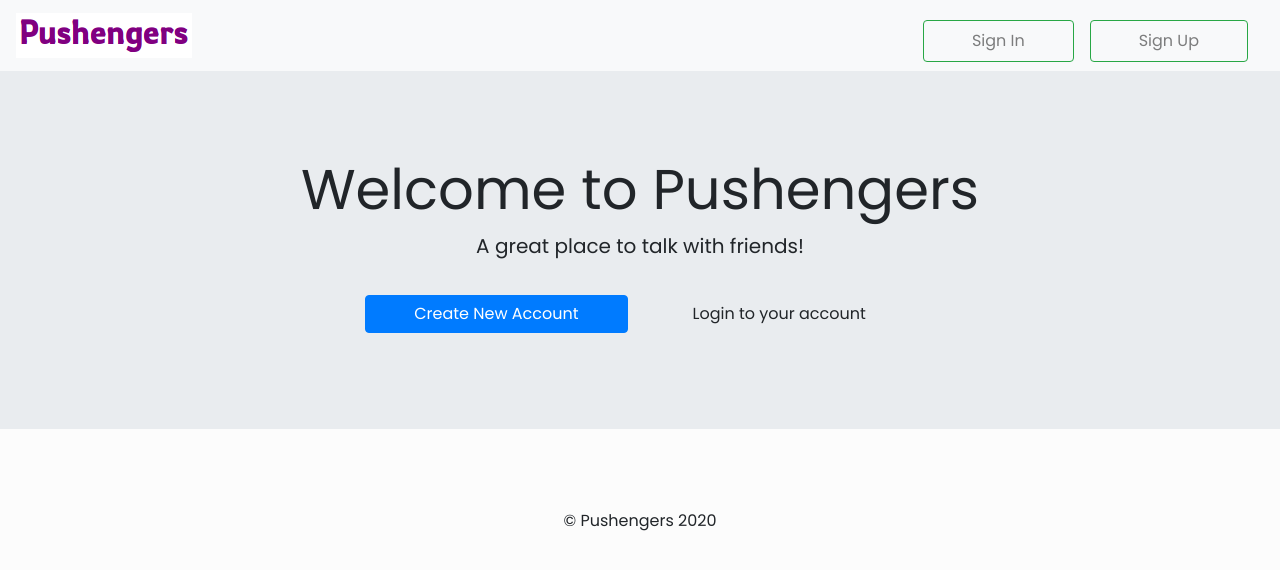
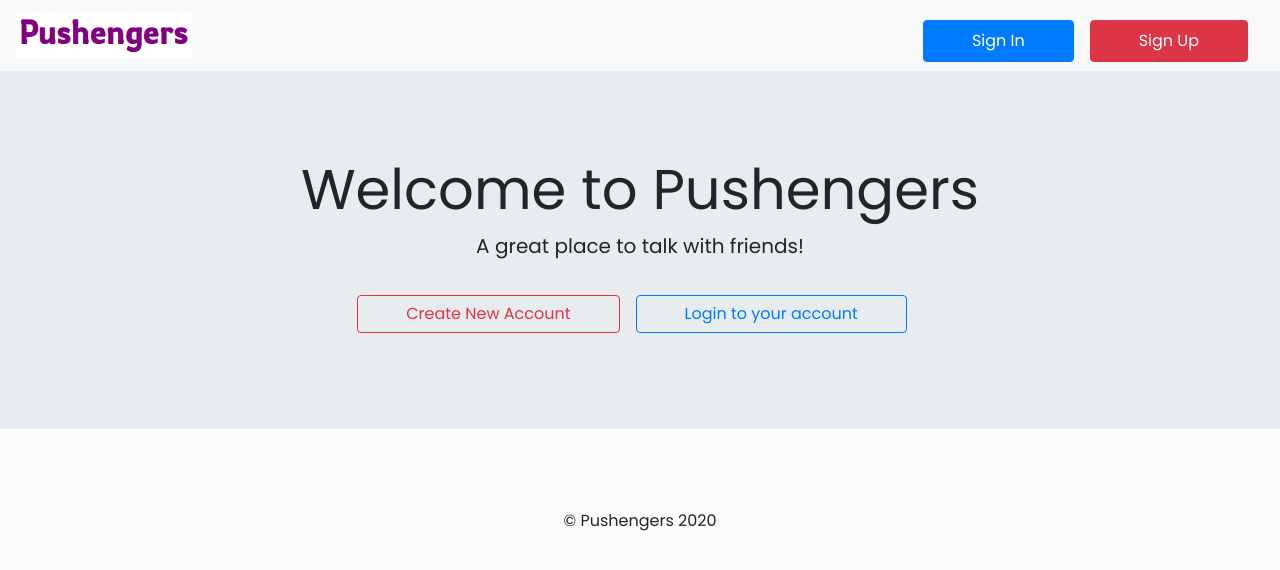
Before and after one commit to Leonardoleo/Pushengers-chat-app, a React (Create React App) app: page / in a window 1280 px wide. Shown: the top 570 px of the page. Built offline with nearby package versions, Linux system fonts and the light colour scheme; no server answers.

Commit message:
styling those buttons at home.js & header.js

```diff
--- a/src/components/Header.js
+++ b/src/components/Header.js
@@ -27,8 +27,8 @@
                 <button className="btn btn-primary mr-3" onClick={() => auth().signOut()}>Logout</button>
                 </div>
                 : <div className="navbar-nav">
-                  <Link className="btn btn-outline-success text-black px-5 mr-3 nav-item nav-link" to="/login">Sign In</Link>
-                  <Link className ="btn btn-outline-success text-black px-5 mr-3 nav-item nav-link" to="/signup">Sign Up</Link>
+                  <Link type="button" className="btn btn-primary text-white px-5 mr-3 nav-item nav-link" to="/login">Sign In</Link>
+                  <Link type="button" className ="btn btn-danger text-white px-5 mr-3 nav-item nav-link" to="/signup">Sign Up</Link>
                   </div>}
             </div>
             </nav>
--- a/src/pages/Home.js
+++ b/src/pages/Home.js
@@ -14,8 +14,8 @@
                         <h1 className="display-4">Welcome to Pushengers</h1>
                         <p className="lead">A great place to talk with friends!</p>
                         <div className="mt-4">
-                           <Link className="btn btn-primary px-5 mr-3" to="/signup">Create New Account</Link>
-                           <Link className="btn px-5" to="/login">Login to your account</Link>
+                           <Link type="button" className="btn btn-outline-danger px-5 mr-3" to="/signup">Create New Account</Link>
+                           <Link type="button" className="btn btn-outline-primary px-5 mr-3" to="/login">Login to your account</Link>
                         </div>
                       </div>
                    </div>
--- a/src/styles.css
+++ b/src/styles.css
@@ -32,7 +32,7 @@
 
 .chat-bubble .chat-time {
     font-size: 12px;
-    color: #757575;
+    color: #000000;
     text-align: right;
 }
 
```
